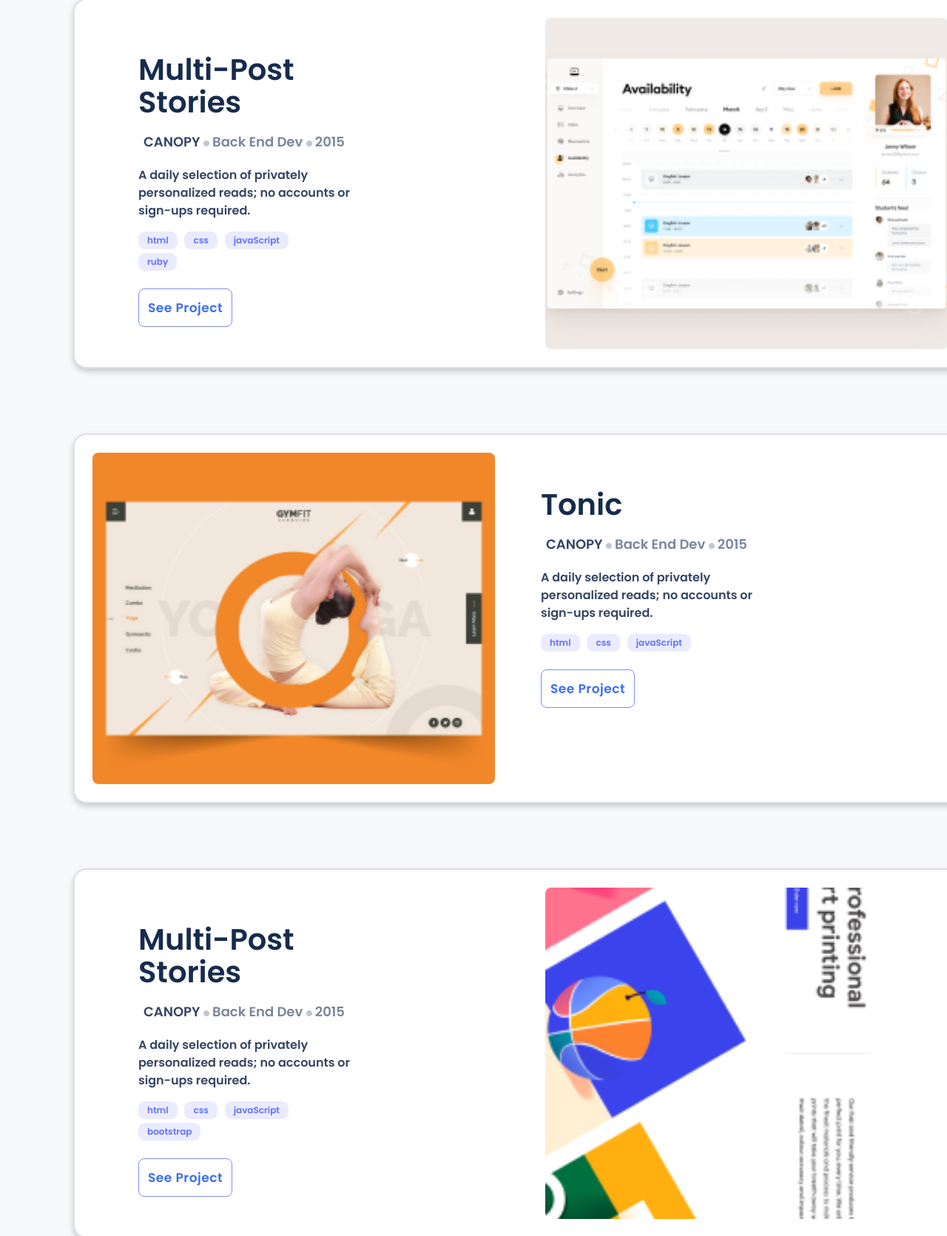
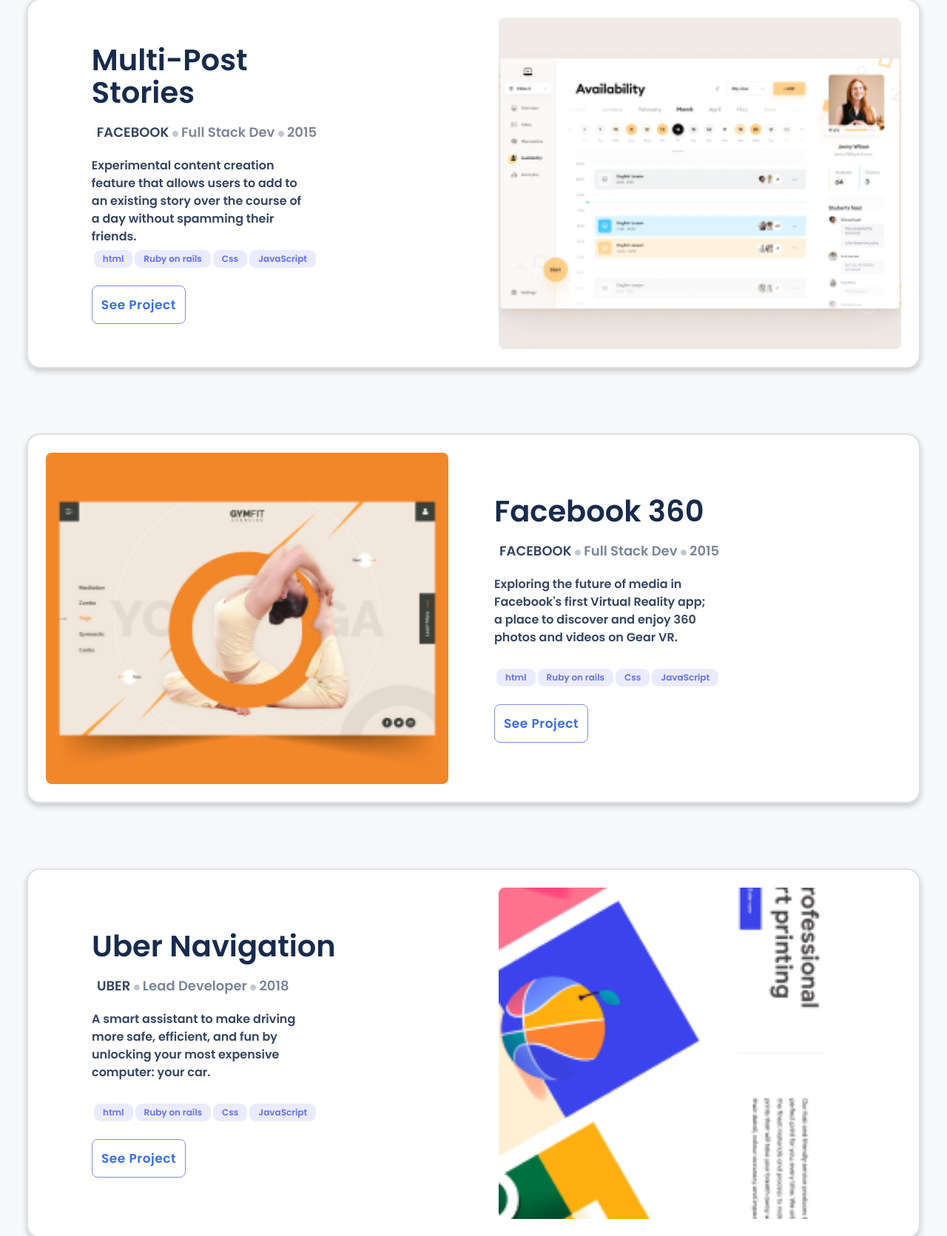
Before and after one commit to NatanimA/Microverse-Portfolio-Project, a website: page index.html in a window 1280 px wide. Shown: the part 1620-3291 px from the top of the page at 74% size. Drawn offline with Linux system fonts and the light colour scheme.

Commit message:
Fix Lang paddings

```diff
--- a/css/style.css
+++ b/css/style.css
@@ -215,6 +215,7 @@
   padding: 4px 12px;
   font-size: 12px;
   line-height: 16px;
+  margin-top: 10px;
   background-color: #ebebff;
   border-radius: 9px;
 }
@@ -334,11 +335,11 @@
 }
 
 #about {
-  width: 375px;
-  background-color: #fff;
+  width: 100vw;
   border-top-right-radius: 80px;
-  margin: 114px auto 0;
+  margin: 114px 0 0;
   padding-bottom: 100px;
+  background: #FFFFFF;
 }
 
 #about .header {
@@ -398,7 +399,7 @@
  }
 
  #logo-natanim:hover {
-   transform: scale(1.1);
+   transform: scale(1.3);
  }
 
  #nav-menu {
@@ -477,9 +478,8 @@
    height: auto;
    display: flex;
    flex-direction: row;
-   justify-content: flex-start;
-   align-items: flex-start;
-   margin-left: 150px;
+   margin-left: 142px;
+   margin-right: 142px;
    padding: 24px;
  }
 
@@ -496,10 +496,11 @@
  .proj-div {
    width: 45%;
    box-sizing: border-box;
-   margin: 48px 46px 0;
+   margin: 0px 46px 0;
  }
 
  .proj-title {
+   width: 496px;
    font-size: 40px;
  }
 
@@ -576,5 +577,17 @@
    margin-right: 0;
  }
 
+ .proj-lang {
+  width: 350px;
+  margin-top: 40px;
+  display: flex;
+  justify-content: flex-start;
+ }
+
+ .lang {
+  margin-top: 10px;
+  margin-left: 3px;
+ }
+
 
 }
--- a/index.html
+++ b/index.html
@@ -70,7 +70,6 @@
                         <li class="lang">html</li>
                         <li class="lang">css</li>
                         <li class="lang">javaScript</li>
-                        <li class="lang">github</li>
                     </ul> <button class="enabled-btn">See Project</button>
                 </div>
             </div>
@@ -78,49 +77,49 @@
                     alt="Tonic project picture">
                 <div class="proj-div">
                     <h2 class="proj-title">Multi-Post <br> Stories</h2>
-                    <p class="proj-info"> <span class="proj-company">CANOPY</span> <span><img src="./assets/Counter.png"
-                                alt=" "></span> <span class="proj-type">Back End Dev</span> <span><img
+                    <p class="proj-info"> <span class="proj-company">FACEBOOK</span> <span><img src="./assets/Counter.png"
+                                alt=" "></span> <span class="proj-type">Full Stack Dev</span> <span><img
                                 src="./assets/Counter.png" alt=" "></span> <span class="proj-year">2015</span> </p>
-                    <p class="proj-description">A daily selection of privately personalized reads; no accounts or sign-ups
-                        required.</p>
+                    <p class="proj-description">Experimental content creation feature that allows users to add to an existing story over the course of a day without
+                    spamming their friends.</p>
                     <ul class="proj-lang">
                         <li class="lang">html</li>
-                        <li class="lang">css</li>
-                        <li class="lang">javaScript</li>
-                        <li class="lang">ruby</li>
+                        <li class="lang">Ruby on rails</li>
+                        <li class="lang">Css</li>
+                        <li class="lang">JavaScript</li>
                     </ul> <button class="enabled-btn">See Project</button>
                 </div>
             </div>
             <div class="project"><img class="project-picture" src="./assets/SnapshootPortfolio3.png"
                     alt="Tonic project picture">
                 <div class="proj-div">
-                    <h2 class="proj-title">Tonic</h2>
-                    <p class="proj-info"> <span class="proj-company">CANOPY</span> <span><img src="./assets/Counter.png"
-                                alt=" "></span> <span class="proj-type">Back End Dev</span> <span><img
+                    <h2 class="proj-title">Facebook 360</h2>
+                    <p class="proj-info"> <span class="proj-company">FACEBOOK</span> <span><img src="./assets/Counter.png"
+                                alt=" "></span> <span class="proj-type">Full Stack Dev</span> <span><img
                                 src="./assets/Counter.png" alt=" "></span> <span class="proj-year">2015</span> </p>
-                    <p class="proj-description">A daily selection of privately personalized reads; no accounts or sign-ups
-                        required.</p>
+                    <p class="proj-description">Exploring the future of media in Facebook's first Virtual Reality app; a place to discover and enjoy 360 photos and
+                    videos on Gear VR.</p>
                     <ul class="proj-lang">
                         <li class="lang">html</li>
-                        <li class="lang">css</li>
-                        <li class="lang">javaScript</li>
+                        <li class="lang">Ruby on rails</li>
+                        <li class="lang">Css</li>
+                        <li class="lang">JavaScript</li>
                     </ul> <button class="enabled-btn">See Project</button>
                 </div>
             </div>
             <div id="proj-picture-2" class="project"><img class="project-picture" src="./assets/SnapshootPortfolio4.png"
                     alt="Tonic project picture">
                 <div class="proj-div">
-                    <h2 class="proj-title">Multi-Post <br> Stories</h2>
-                    <p class="proj-info"> <span class="proj-company">CANOPY</span> <span><img src="./assets/Counter.png"
-                                alt=" "></span> <span class="proj-type">Back End Dev</span> <span><img
-                                src="./assets/Counter.png" alt=" "></span> <span class="proj-year">2015</span> </p>
-                    <p class="proj-description">A daily selection of privately personalized reads; no accounts or sign-ups
-                        required.</p>
+                    <h2 class="proj-title">Uber Navigation</h2>
+                    <p class="proj-info"> <span class="proj-company">UBER</span> <span><img src="./assets/Counter.png"
+                                alt=" "></span> <span class="proj-type">Lead Developer</span> <span><img
+                                src="./assets/Counter.png" alt=" "></span> <span class="proj-year">2018</span> </p>
+                    <p class="proj-description">A smart assistant to make driving more safe, efficient, and fun by unlocking your most expensive computer: your car.</p>
                     <ul class="proj-lang">
                         <li class="lang">html</li>
-                        <li class="lang">css</li>
-                        <li class="lang">javaScript</li>
-                        <li class="lang">bootstrap</li>
+                        <li class="lang">Ruby on rails</li>
+                        <li class="lang">Css</li>
+                        <li class="lang">JavaScript</li>
                     </ul> <button class="enabled-btn">See Project</button>
                 </div>
             </div>
```
